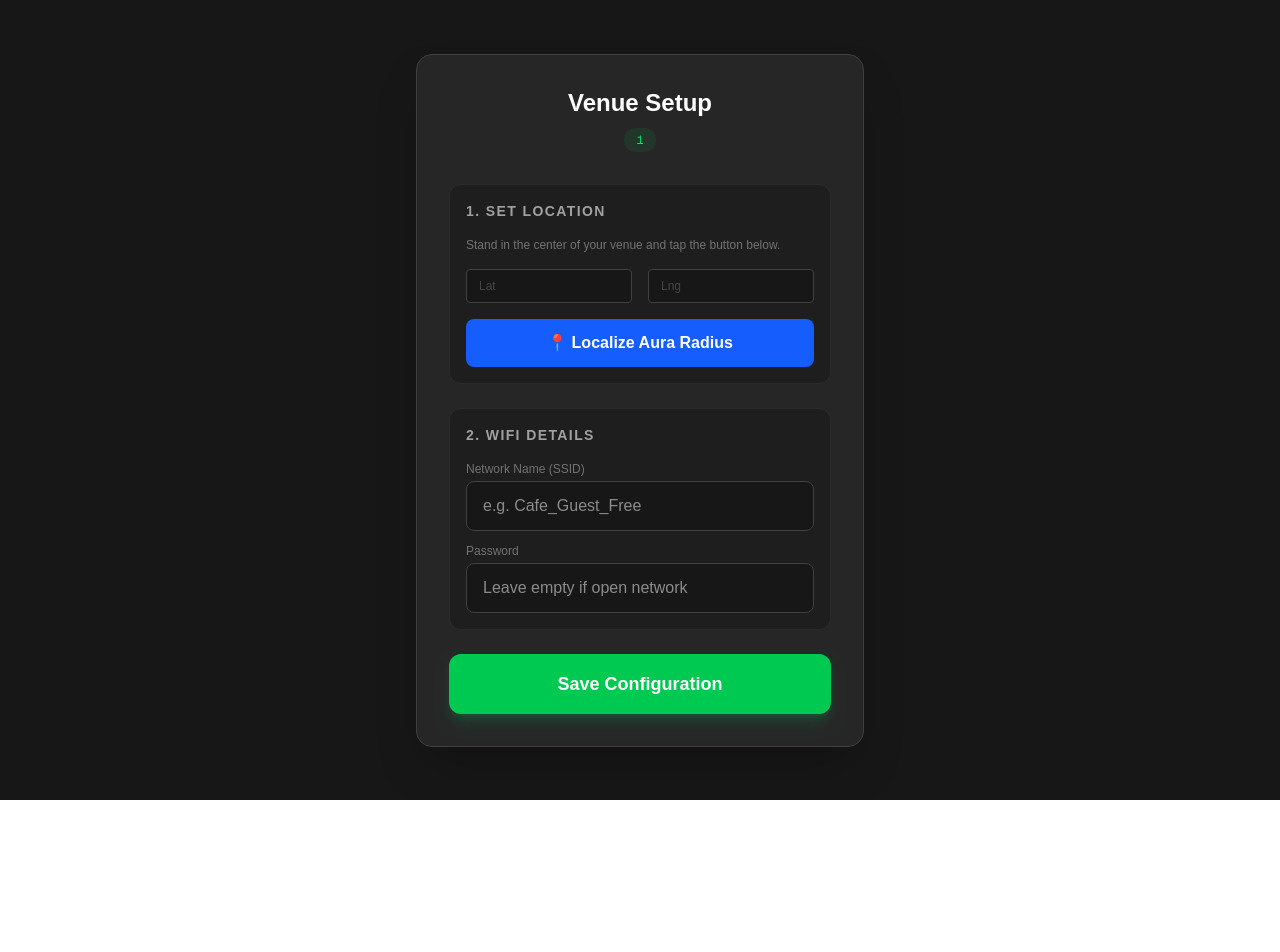
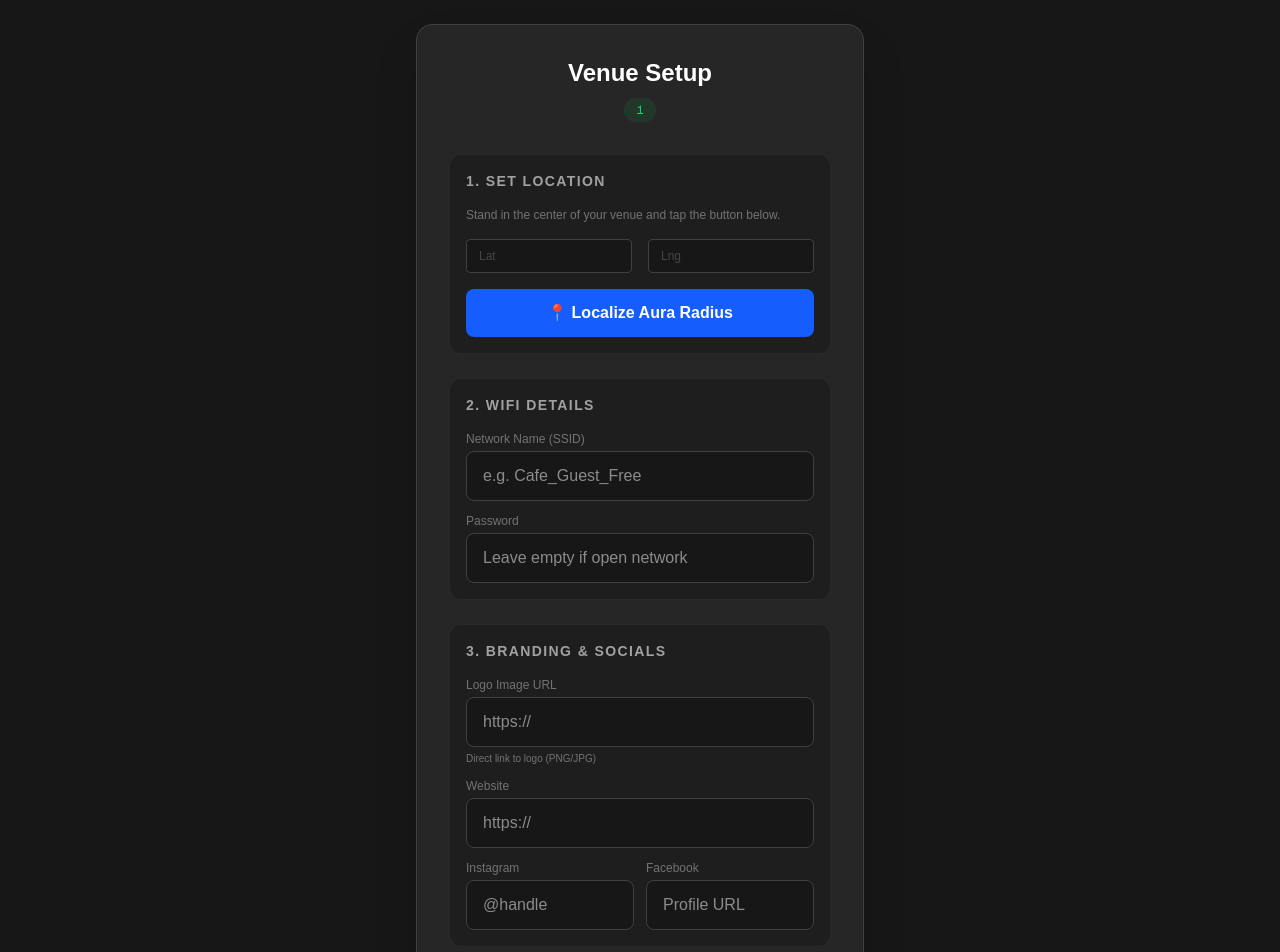
Before and after one commit to Giopiz/auratap-system, a Next.js app: page /1/setup in a window 1280 px wide. Shown: the top 952 px of the page. Before the commit the page ends 800 px from the top, so only its background shows below. Built offline with nearby package versions, Linux system fonts and the light colour scheme.

Commit message:
Fix Google Sheets crash (radius key) and add Branding/Socials to Setup Page.

```diff
--- a/src/app/[clientId]/setup/page.tsx
+++ b/src/app/[clientId]/setup/page.tsx
@@ -183,6 +183,55 @@ export default function OwnerSetupPage() {
                         </div>
                     </div>
 
+                    {/* Branding & Socials Section */}
+                    <div className="bg-black/20 p-4 rounded-xl border border-white/5 space-y-4">
+                        <label className="block text-sm font-bold text-neutral-400 uppercase tracking-widest">
+                            3. Branding & Socials
+                        </label>
+
+                        <div className="space-y-3">
+                            <div>
+                                <label className="text-xs text-neutral-500 mb-1 block">Logo Image URL</label>
+                                <input
+                                    value={formData.logoUrl}
+                                    onChange={e => setFormData({ ...formData, logoUrl: e.target.value })}
+                                    placeholder="https://"
+                                    className="w-full bg-neutral-900 border border-neutral-700 rounded-lg px-4 py-3 focus:border-green-500 outline-none"
+                                />
+                                <p className="text-[10px] text-neutral-500 mt-1">Direct link to logo (PNG/JPG)</p>
+                            </div>
+                            <div>
+                                <label className="text-xs text-neutral-500 mb-1 block">Website</label>
+                                <input
+                                    value={formData.website}
+                                    onChange={e => setFormData({ ...formData, website: e.target.value })}
+                                    placeholder="https://"
+                                    className="w-full bg-neutral-900 border border-neutral-700 rounded-lg px-4 py-3 focus:border-green-500 outline-none"
+                                />
+                            </div>
+                            <div className="grid grid-cols-2 gap-3">
+                                <div>
+                                    <label className="text-xs text-neutral-500 mb-1 block">Instagram</label>
+                                    <input
+                                        value={formData.instagram}
+                                        onChange={e => setFormData({ ...formData, instagram: e.target.value })}
+                                        placeholder="@handle"
+                                        className="w-full bg-neutral-900 border border-neutral-700 rounded-lg px-4 py-3 focus:border-green-500 outline-none"
+                                    />
+                                </div>
+                                <div>
+                                    <label className="text-xs text-neutral-500 mb-1 block">Facebook</label>
+                                    <input
+                                        value={formData.facebook}
+                                        onChange={e => setFormData({ ...formData, facebook: e.target.value })}
+                                        placeholder="Profile URL"
+                                        className="w-full bg-neutral-900 border border-neutral-700 rounded-lg px-4 py-3 focus:border-green-500 outline-none"
+                                    />
+                                </div>
+                            </div>
+                        </div>
+                    </div>
+
                     <button
                         type="submit"
                         disabled={isSaving}
--- a/src/lib/sheets-server.ts
+++ b/src/lib/sheets-server.ts
@@ -191,7 +191,7 @@ export async function addClientRecord(data: {
             instagram: ['instagram', 'ig', 'insta'],
             facebook: ['facebook', 'fb'],
             website: ['website', 'site', 'url'],
-            merchLink: ['merch', 'shop', 'merchandise', 'store']
+            radius: ['radius', 'range', 'dist', 'distance']
         };
 
         // Fill the rowData object using the FOUND headers
@@ -283,7 +283,7 @@ export async function updateClientRecord(clientId: string, data: Partial<{
             instagram: ['instagram', 'ig', 'insta'],
             facebook: ['facebook', 'fb'],
             website: ['website', 'site', 'url'],
-            merchLink: ['merch', 'shop', 'merchandise', 'store']
+            radius: ['radius', 'range', 'dist', 'distance']
         };
 
         const rows = await sheet.getRows();
```
